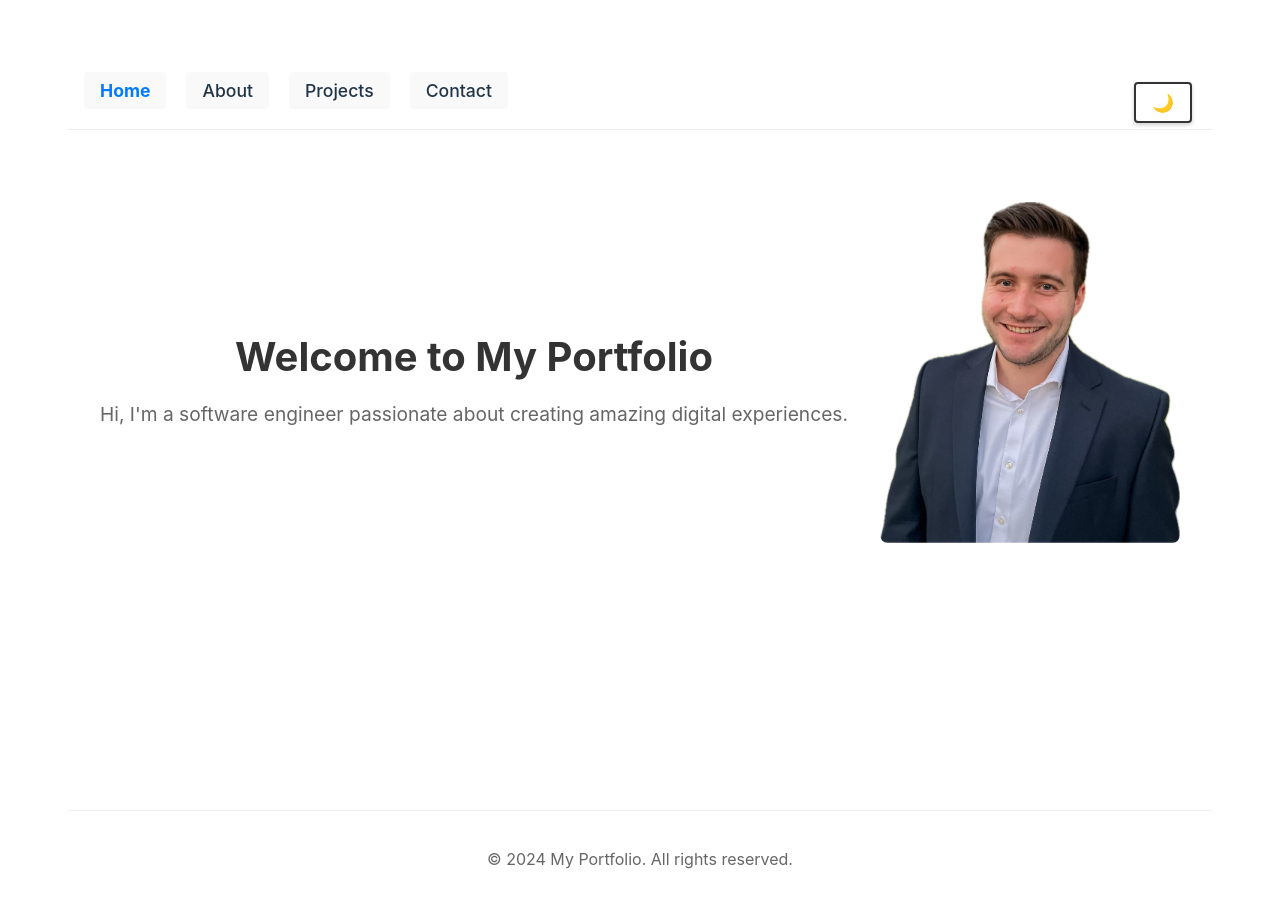
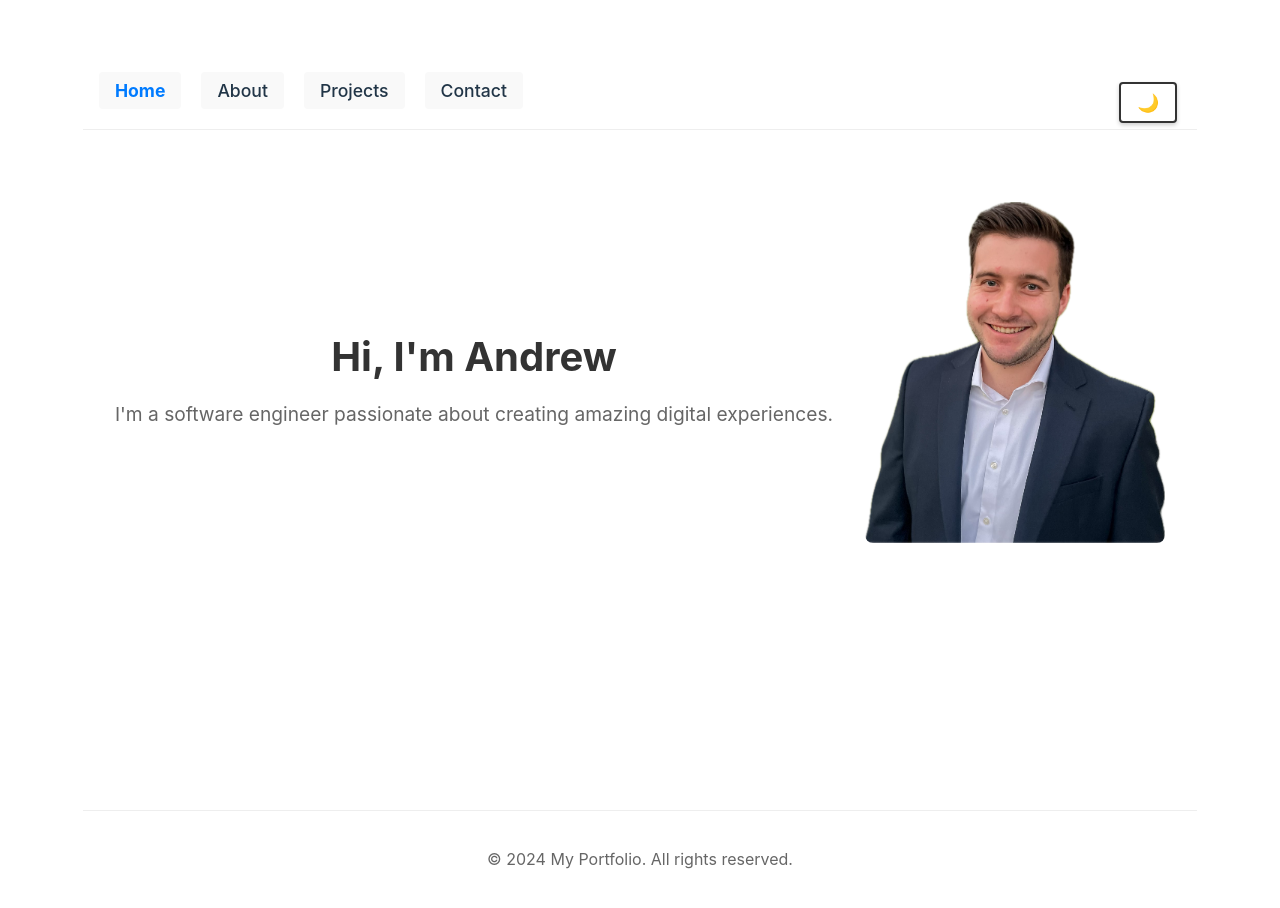
Before and after one commit to andrewwhitman-cpp/personal-website, a React (Vite) app: page / in a window 1280 px wide. Shown: the top 908 px of the page. Built offline with nearby package versions, Linux system fonts and the light colour scheme.

Commit message:
updating home page text

```diff
--- a/src/App.jsx
+++ b/src/App.jsx
@@ -41,8 +41,8 @@ function AppContent() {
                 </picture>
               </div>
               <div className="home-text">
-                <h1>Welcome to My Portfolio</h1>
-                <p>Hi, I'm a software engineer passionate about creating amazing digital experiences.</p>
+                <h1>Hi, I'm Andrew</h1>
+                <p>I'm a software engineer passionate about creating amazing digital experiences.</p>
               </div>
             </div>
           </section>
```
